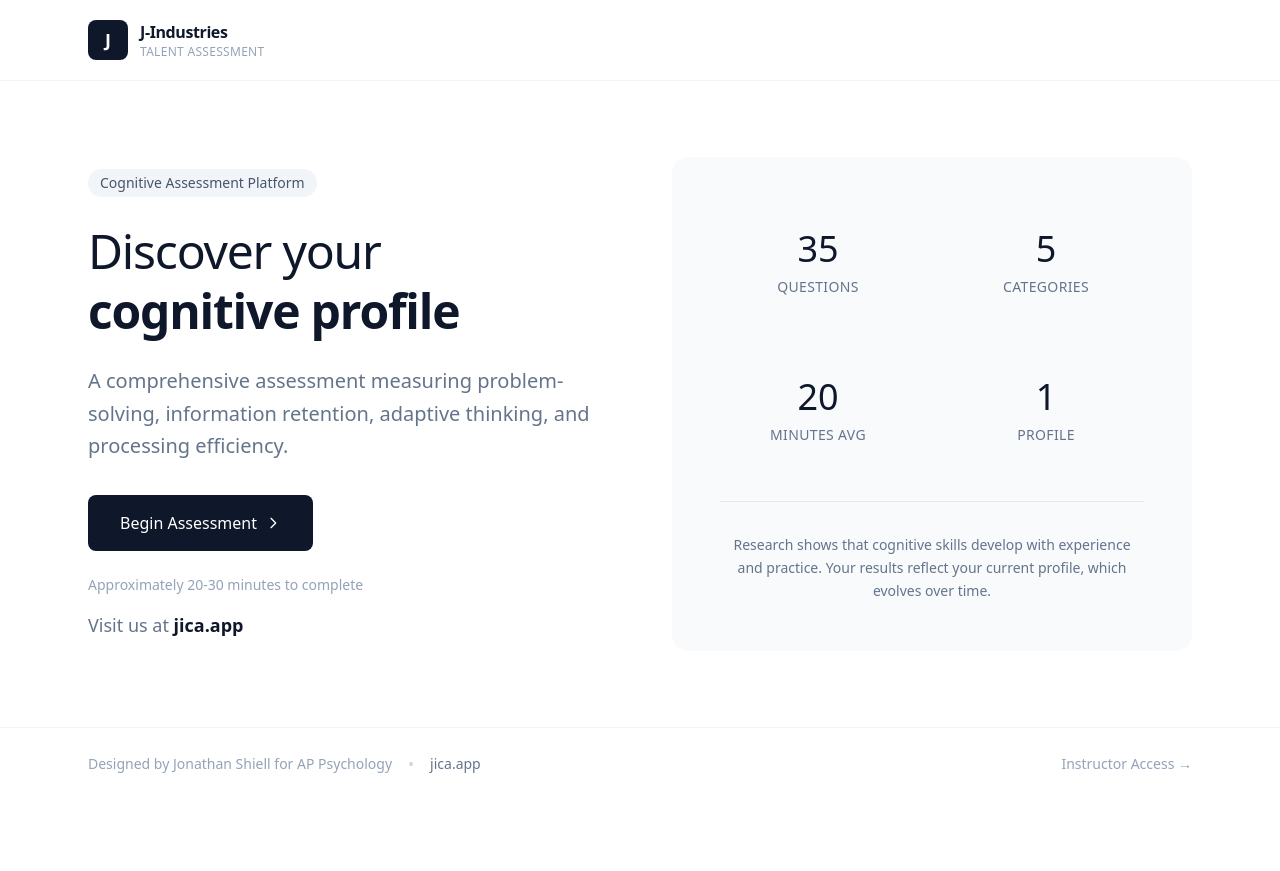
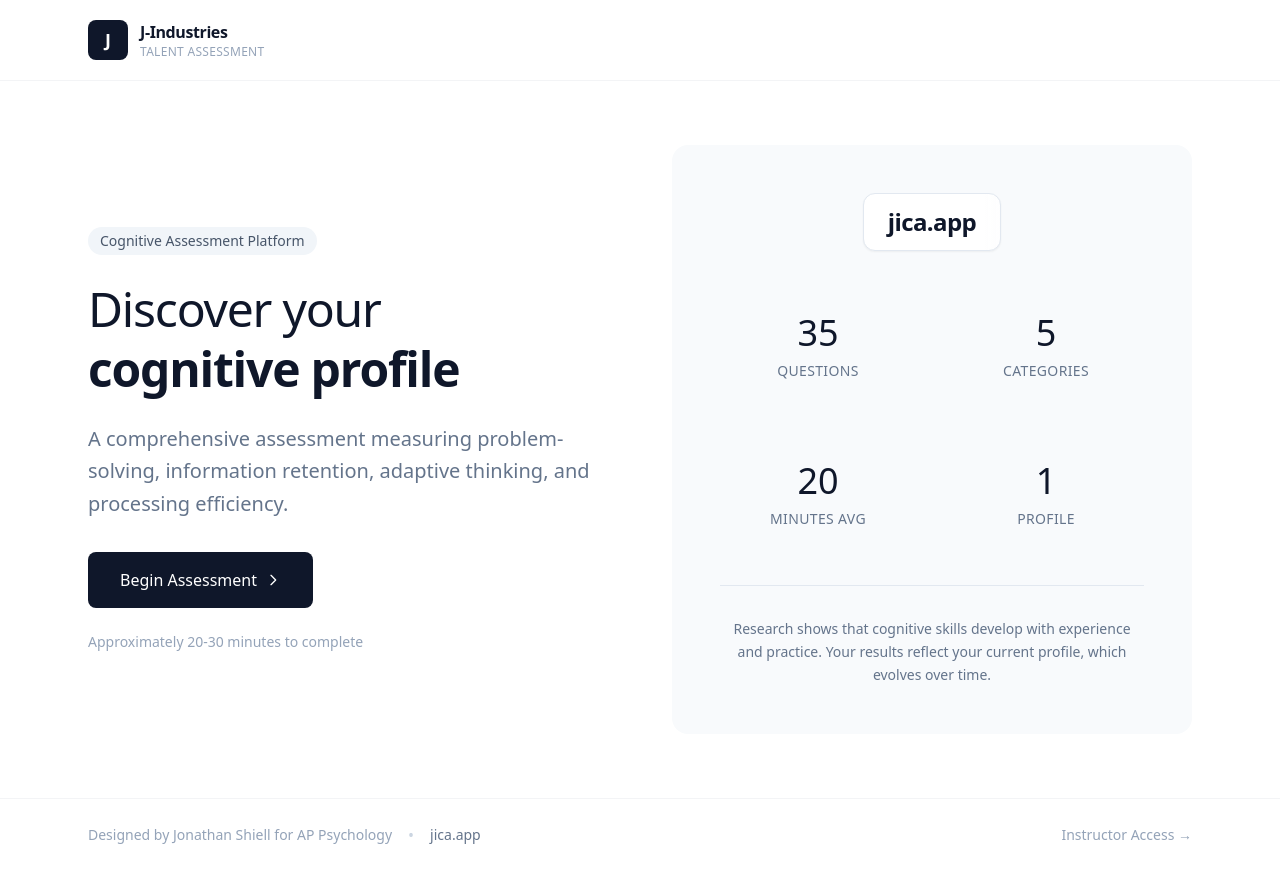
Before and after one commit to batmanhogwarts/jica-assessment, a React (Create React App) app: page / in a window 1280 px wide. Before the commit the page ends 800 px from the top, so only its background shows below. Built offline with nearby package versions, Linux system fonts and the light colour scheme.

Commit message:
Update App.js

```diff
--- a/src/App.js
+++ b/src/App.js
@@ -78,9 +78,32 @@ const LandingPage = ({onStart,onSuffernAccess}) => (
             <p className="text-xl text-slate-500 leading-relaxed mb-8 font-light">A comprehensive assessment measuring problem-solving, information retention, adaptive thinking, and processing efficiency.</p>
             <button onClick={onStart} className="inline-flex items-center gap-2 px-8 py-4 bg-slate-900 text-white font-medium rounded-lg hover:bg-slate-800 transition-colors">Begin Assessment<svg className="w-4 h-4" fill="none" stroke="currentColor" viewBox="0 0 24 24"><path strokeLinecap="round" strokeLinejoin="round" strokeWidth={2} d="M9 5l7 7-7 7"/></svg></button>
             <p className="mt-6 text-sm text-slate-400">Approximately 20-30 minutes to complete</p>
-            <p className="mt-4 text-lg text-slate-500">Visit us at <span className="text-slate-900 font-semibold">jica.app</span></p>
           </div>
           <div className="bg-slate-50 rounded-2xl p-8 lg:p-12">
+            <div className="text-center mb-8">
+              <a href="https://jica.app" className="group relative inline-block px-6 py-3 bg-white rounded-xl shadow-sm border border-slate-200 overflow-hidden transition-all duration-300 hover:shadow-lg hover:scale-105 hover:border-slate-300 active:scale-95 hover:animate-wiggle">
+                <div className="absolute inset-0 bg-gradient-to-r from-transparent via-slate-100 to-transparent opacity-50 animate-sheen"></div>
+                <span className="relative text-2xl font-semibold text-slate-900 tracking-tight">jica.app</span>
+              </a>
+            </div>
+            <style>{`
+              @keyframes sheen {
+                0% { transform: translateX(-100%); }
+                100% { transform: translateX(100%); }
+              }
+              @keyframes wiggle {
+                0%, 100% { transform: rotate(-2deg) scale(1.05); }
+                25% { transform: rotate(2deg) scale(1.05); }
+                50% { transform: rotate(-2deg) scale(1.05); }
+                75% { transform: rotate(2deg) scale(1.05); }
+              }
+              .animate-sheen {
+                animation: sheen 3s ease-in-out infinite;
+              }
+              .hover\\:animate-wiggle:hover {
+                animation: wiggle 0.4s ease-in-out;
+              }
+            `}</style>
             <div className="grid grid-cols-2 gap-8">
               <div className="text-center p-6"><div className="text-4xl font-light text-slate-900 mb-2">35</div><div className="text-sm text-slate-500 uppercase tracking-wide">Questions</div></div>
               <div className="text-center p-6"><div className="text-4xl font-light text-slate-900 mb-2">5</div><div className="text-sm text-slate-500 uppercase tracking-wide">Categories</div></div>
```
